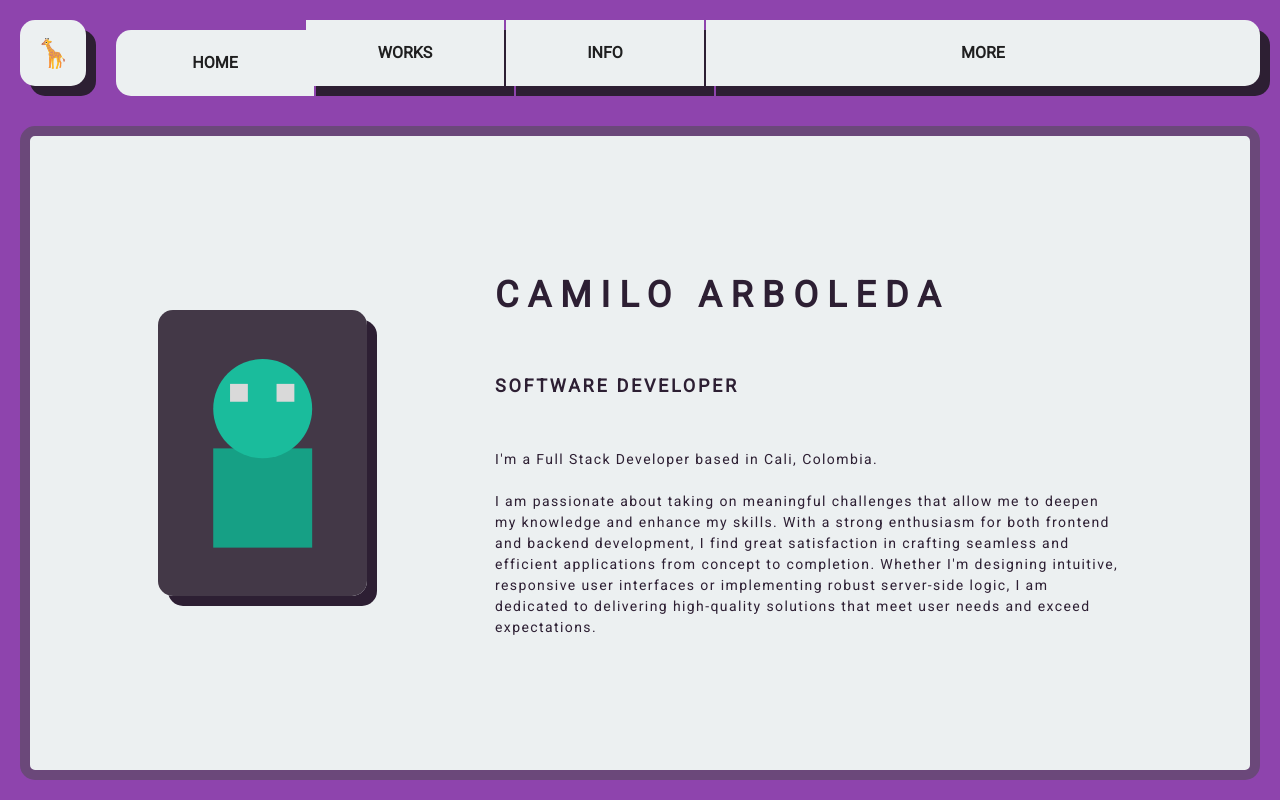
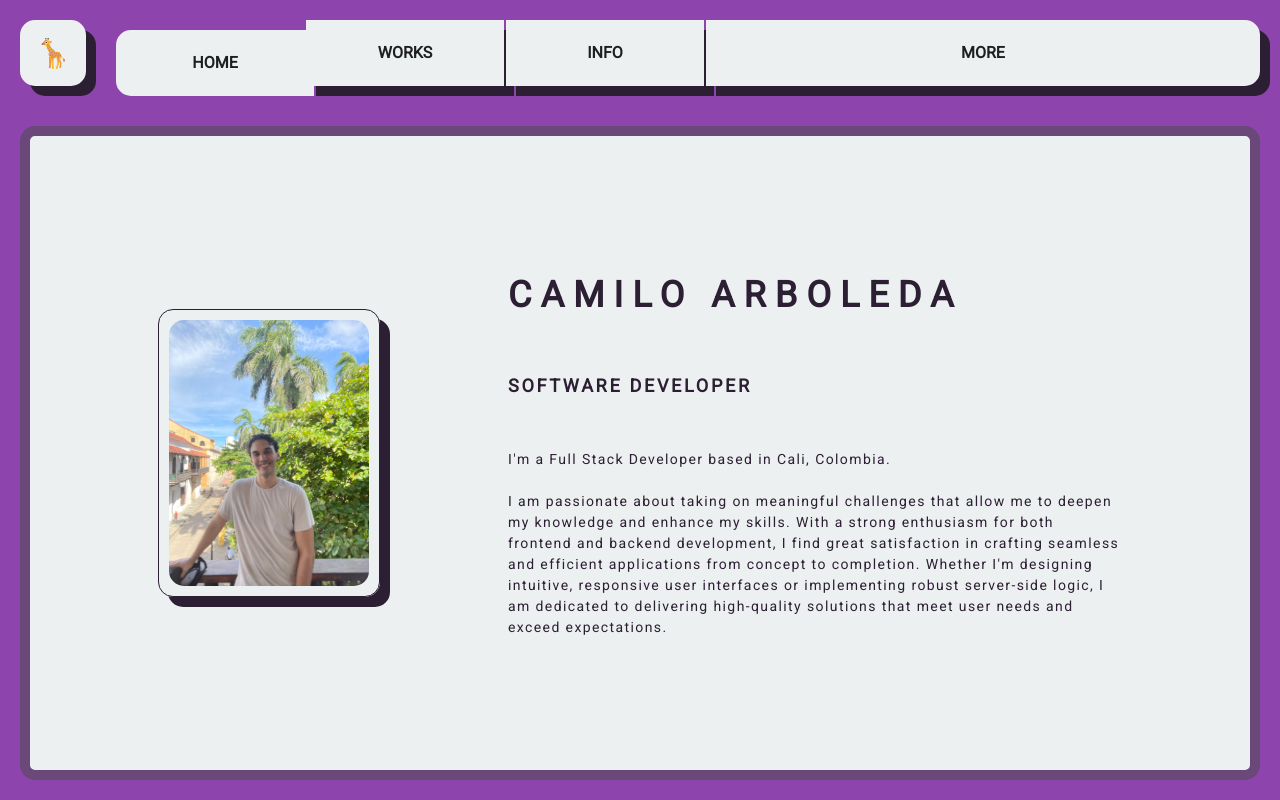
Before and after one commit to CamiloArboledaG/portfolio, a React (Create React App) app: page / in a window 1280 px wide. Both pictures are taken after a click on the button "COMENZAR". Built offline with nearby package versions, Linux system fonts and the light colour scheme.

Commit message:
Cambio de la imagen principal

```diff
--- a/src/views/home/Home.js
+++ b/src/views/home/Home.js
@@ -1,10 +1,28 @@
 import { Typography, useMediaQuery, useTheme } from '@mui/material'
-import React from 'react'
+import React, { useState } from 'react'
 
 const Home = () => {
   const theme = useTheme()
   const isMediumScreen = useMediaQuery(theme.breakpoints.down('xl'))
   const isSmallScreen = useMediaQuery(theme.breakpoints.down('md'))
+  const [transformStyle, setTransformStyle] = useState({})
+
+  const handleMouseMove = (e) => {
+    const rect = e.currentTarget.getBoundingClientRect()
+    const x = ((e.clientX - rect.left) / rect.width - 0.5) * 30 // Ajusta 20 para el ángulo
+    const y = ((e.clientY - rect.top) / rect.height - 0.5) * 15
+    setTransformStyle({
+      transform: `rotateX(${y}deg) rotateY(${x}deg)`,
+      transition: 'transform 0.1s ease-out',
+    })
+  }
+
+  const handleMouseLeave = () => {
+    setTransformStyle({
+      transform: 'rotateX(0deg) rotateY(0deg)',
+      transition: 'transform 0.3s ease-out',
+    })
+  }
   return (
     <div
       style={{
@@ -24,18 +42,31 @@ const Home = () => {
           maxWidth: '50%',
         }}
       >
+        <div
+          style={{
+            boxShadow: '10px 10px 0px #2D1F33',
+            borderRadius: '15px',
+            padding: '10px',
+            display: 'inline-block',
+            border: '1px solid #2D1F33',
+          }}
+        >
           <img
-          src="yo.svg"
+            src="yo2.svg"
             alt="Camilo Arboleda Avatar"
+            loading="lazy" // Lazy load
             style={{
               height: 'auto',
               maxWidth: '400px',
               minWidth: '200px',
               width: '100%',
-            boxShadow: '10px 10px 0px #2D1F33',
               borderRadius: '15px',
+              ...transformStyle, // Aplica el efecto dinámico solo a la imagen
             }}
+            onMouseMove={handleMouseMove}
+            onMouseLeave={handleMouseLeave}
           />
+        </div>
       </div>
       <div
         style={{
```
Also changed, not shown: public/yo2.svg (added). Lines whose indentation alone changed are shown as unchanged.
